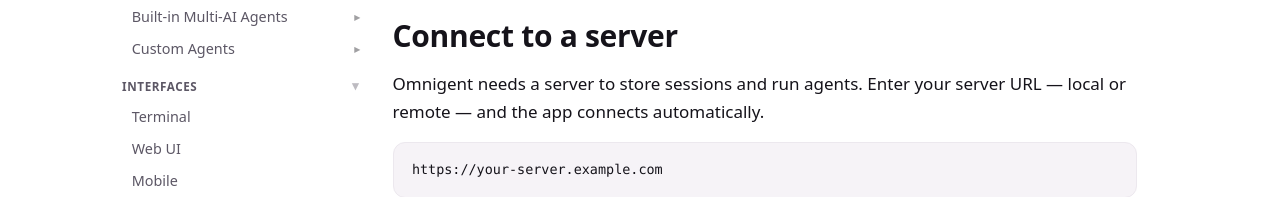
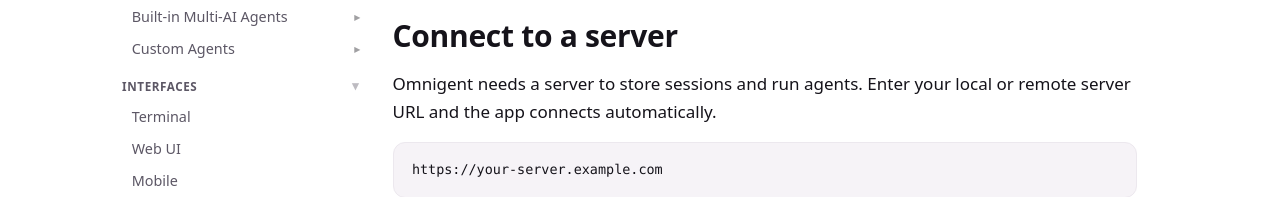
Before and after one commit to omnigent-ai/omnigent-site, a Next.js app: page /quickstart/install in a window 1280 px wide. Both pictures are taken after a click on the button "Desktop App". Shown: the part 352-549 px from the top of the page. Built offline with nearby package versions, Linux system fonts and the light colour scheme.

Commit message:
docs: reword to 'local or remote server URL'

```diff
--- a/app/quickstart/install/page.js
+++ b/app/quickstart/install/page.js
@@ -97,7 +97,7 @@ export default function Page() {
 
           <p>
             Omnigent needs a server to store sessions and run agents. Enter your
-            server URL — local or remote — and the app connects automatically.
+            local or remote server URL and the app connects automatically.
           </p>
           <pre><code>{"https://your-server.example.com"}</code></pre>
           <p>
```
